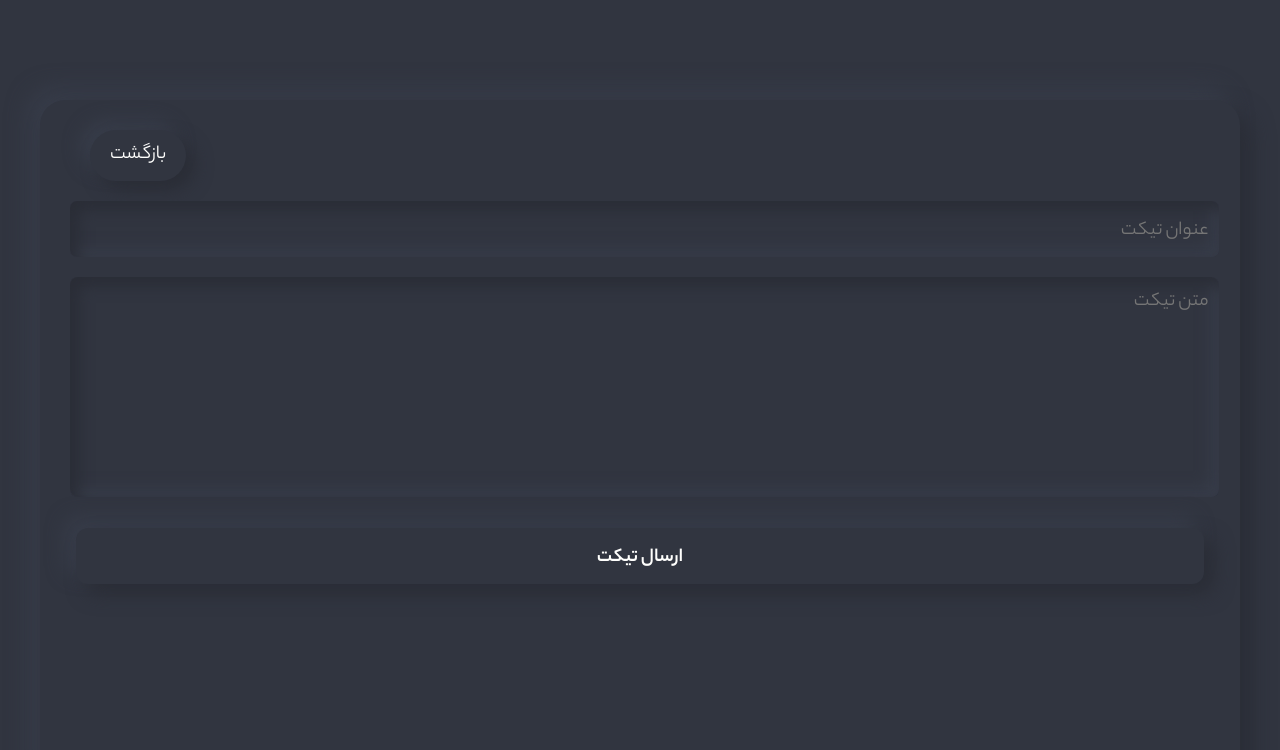
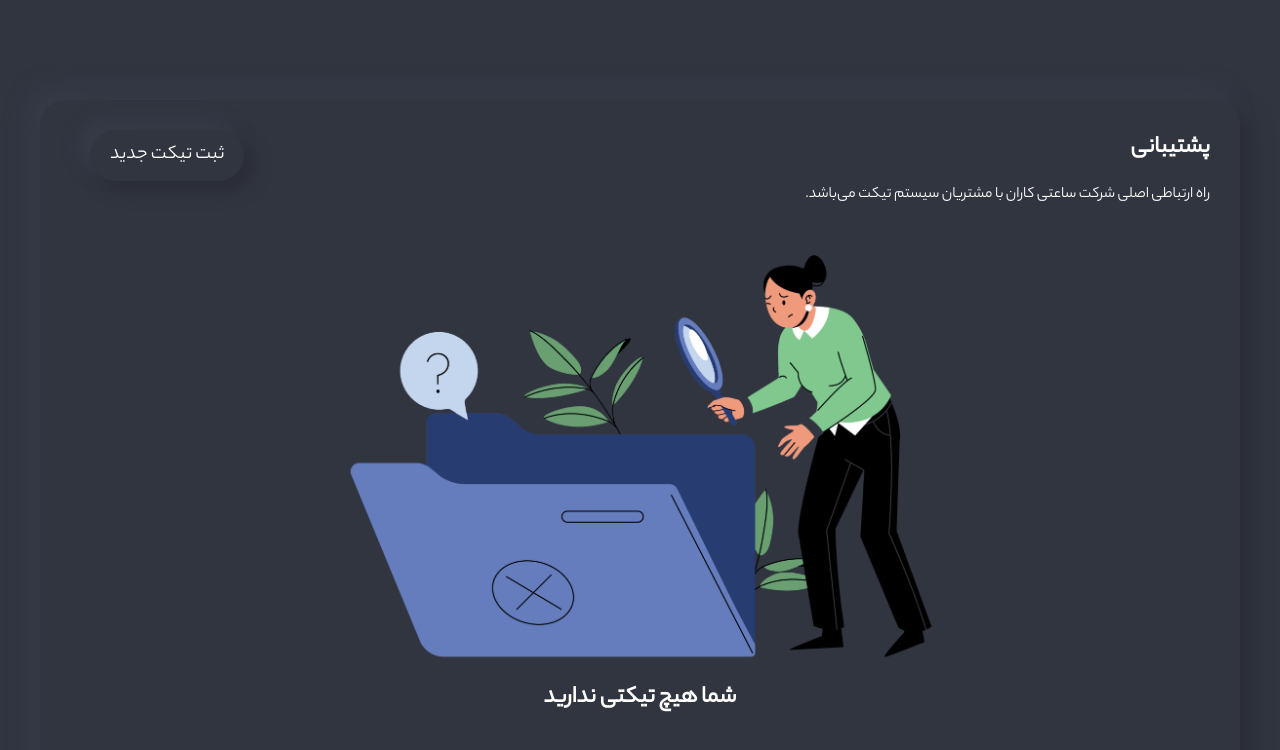
Before and after one commit to ariankoochak/ClockService, a React (Create React App) app in the folder Front-End/clock-service/: page /Client in a window 1280 px wide. Shown: the top 750 px of the page. Built offline with nearby package versions, Linux system fonts and the light colour scheme.

Commit message:
add create client ticket mode

```diff
--- a/Front-End/clock-service/src/assets/styles/global.css
+++ b/Front-End/clock-service/src/assets/styles/global.css
@@ -317,7 +317,7 @@ textarea:focus-visible {
     margin-bottom: 20px;
     max-width: 99%;
     min-width: 99%;
-    min-height: 200px;
+    min-height: 370px;
 }
 
 .container .main .form .submit-btn {
--- a/Front-End/clock-service/src/components/CreateClientTicket/CreateClientTicket.jsx
+++ b/Front-End/clock-service/src/components/CreateClientTicket/CreateClientTicket.jsx
@@ -1,11 +1,17 @@
 import React from 'react'
+import { useDispatch } from 'react-redux'
+import { createClientTicketModeOff } from '../../utils/store/slices/isCreateClientTicketMode';
 
 export default function CreateClientTicket() {
+    const dispatch = useDispatch();
+    const handleCancelFormClick = ()=>{
+        dispatch(createClientTicketModeOff())
+    }
   return (
     <>
     <div className="form">
         <div className="cancel-form">
-            <button>بازگشت</button>
+            <button onClick={handleCancelFormClick}>بازگشت</button>
         </div>
         <div className="title">
             <input type="text" placeholder='عنوان تیکت'/>
--- a/Front-End/clock-service/src/components/ShowClientTicket/ShowClientTicket.jsx
+++ b/Front-End/clock-service/src/components/ShowClientTicket/ShowClientTicket.jsx
@@ -1,7 +1,13 @@
 import React from 'react'
 import ZeroTicket from '../ZeroTicket/ZeroTicket';
+import { useDispatch } from 'react-redux';
+import { createClientTicketModeOn } from '../../utils/store/slices/isCreateClientTicketMode';
 
 export default function ShowClientTicket() {
+    const dispatch = useDispatch()
+    const handleClickSubmitNewTicketBtn = ()=>{
+        dispatch(createClientTicketModeOn())
+    }
   return (
       <>
           <div className="header">
@@ -13,7 +19,7 @@ export default function ShowClientTicket() {
                   </p>
               </div>
               <div className="add-new-ticket-btn">
-                  <button>ثبت تیکت جدید</button>
+                  <button onClick={handleClickSubmitNewTicketBtn}>ثبت تیکت جدید</button>
               </div>
           </div>
           <div className="ticketsList">
--- a/Front-End/clock-service/src/layouts/ClientPage/ClientPage.jsx
+++ b/Front-End/clock-service/src/layouts/ClientPage/ClientPage.jsx
@@ -1,14 +1,29 @@
 import React from "react";
 import ShowClientTicket from "../../components/ShowClientTicket/ShowClientTicket";
 import CreateClientTicket from "../../components/CreateClientTicket/CreateClientTicket";
+import { useSelector } from "react-redux";
 
 export default function ClientPage() {
+    const isCreateClientTicketMode = useSelector((state)=>state.isCreateClientTicketMode.isCreateClientTicketMode)
+    console.log(isCreateClientTicketMode);
+    const generateMainClientPage = ()=>{
+        if(isCreateClientTicketMode)
+        return (
+            <>
+                <CreateClientTicket />
+            </>
+        );
+        else return (
+            <>
+                <ShowClientTicket />
+            </>
+        );
+    }
     return (
         <>
             <section className="container">
                 <article className="main">
-                    {/* <ShowClientTicket/> */}
-                    <CreateClientTicket/>
+                    {generateMainClientPage()}
                 </article>
             </section>
         </>
--- /dev/null
+++ b/Front-End/clock-service/src/utils/store/slices/isCreateClientTicketMode.js
@@ -0,0 +1,24 @@
+import { createSlice } from "@reduxjs/toolkit";
+
+const initialState = {
+    isCreateClientTicketMode: false,
+};
+
+export const isCreateClientTicketModeSlice = createSlice({
+    name: "isCreateClientTicketMode",
+    initialState,
+    reducers: {
+        createClientTicketModeOn: (state) => {
+            state.isCreateClientTicketMode = true;
+        },
+        createClientTicketModeOff: (state) => {
+            state.isCreateClientTicketMode = false;
+        },
+    },
+});
+
+// Action creators are generated for each case reducer function
+export const { createClientTicketModeOn, createClientTicketModeOff } =
+    isCreateClientTicketModeSlice.actions;
+
+export default isCreateClientTicketModeSlice.reducer;
--- a/Front-End/clock-service/src/utils/store/store.js
+++ b/Front-End/clock-service/src/utils/store/store.js
@@ -1,8 +1,10 @@
 import { configureStore } from "@reduxjs/toolkit";
 import userLoginReducer from "./slices/userLogin";
+import isCreateClientTicketMode from "./slices/isCreateClientTicketMode";
 
 export const store = configureStore({
     reducer: {
         userLogin: userLoginReducer,
+        isCreateClientTicketMode: isCreateClientTicketMode,
     },
 });
```
